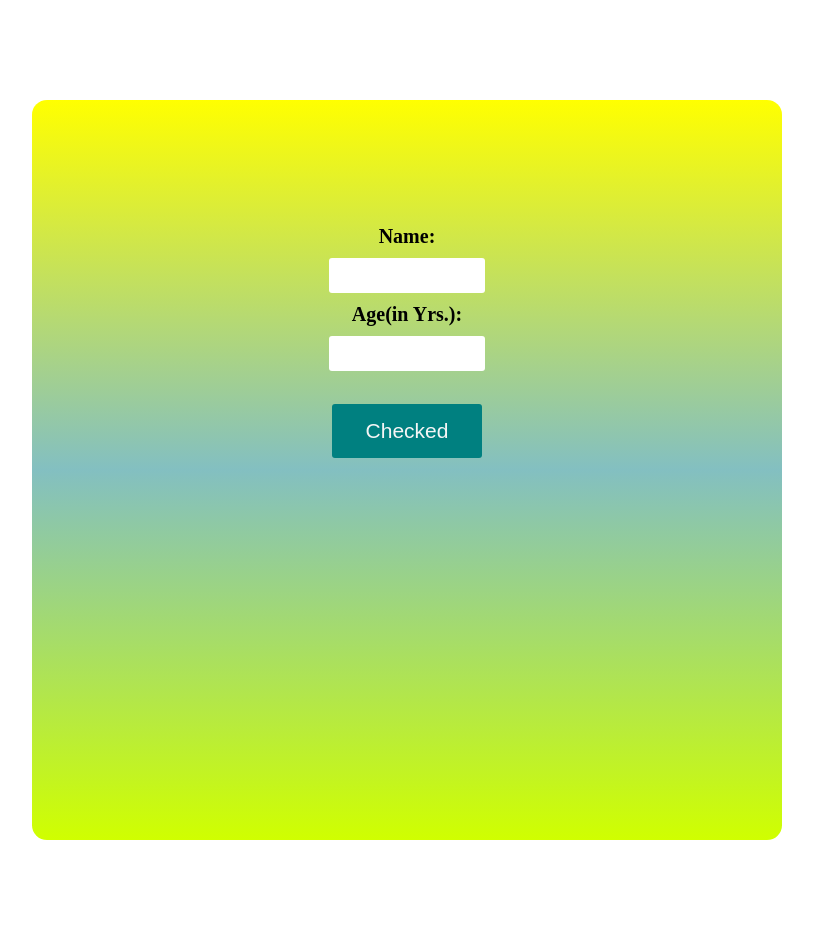
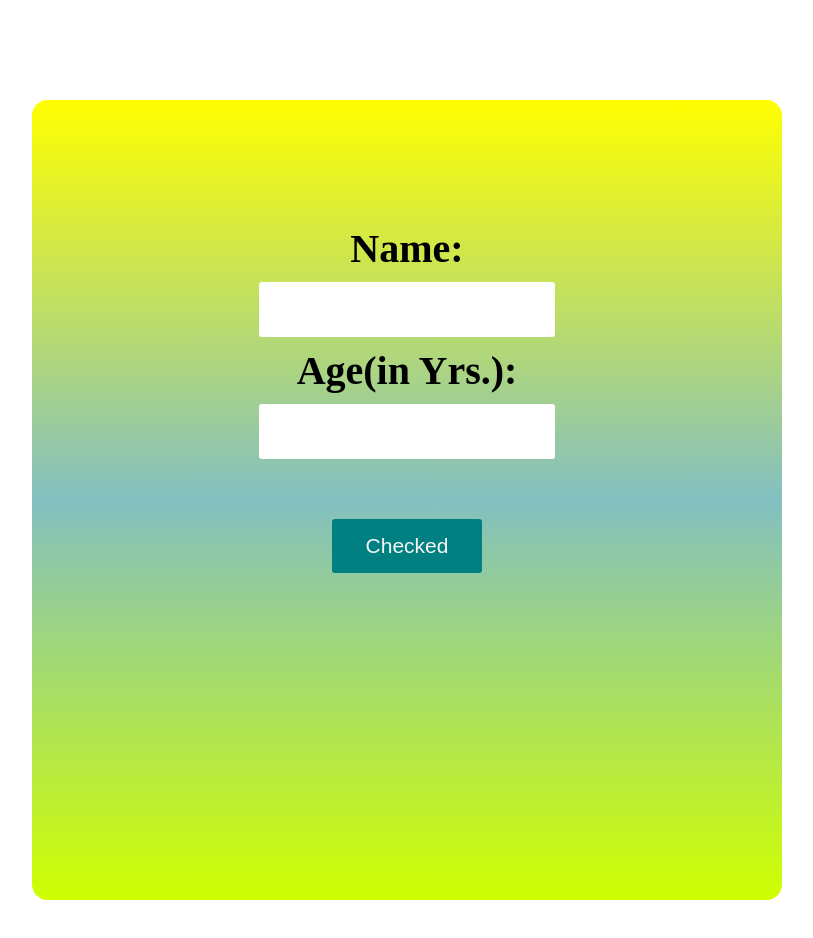
Before and after one commit to coderamritanshu/agecheck, a plain HTML site: page index.html in a window 1280 px wide. Shown: the whole page, without its empty margins (76-889 px from the left). Drawn offline with Linux system fonts and the light colour scheme.

Commit message:
Update index.html

```diff
--- a/index.html
+++ b/index.html
@@ -8,10 +8,10 @@
             border: none;
             text-align: center;
             background-image: linear-gradient(yellow, rgba(0, 124, 128, 0.486), rgb(208, 255, 0));
-            font-size: 20px;
+            font-size: 40px;
             font-weight: bolder;
             width: 700px;
-            height: 590px;
+            height: 650px;
             padding: 125px 25px 25px 25px;
             margin: 100px;
 
@@ -19,8 +19,8 @@
         input[type=text]
         {
             margin: 10px;
-            padding: 10px 28px;
-            width:100px;
+            padding: 20px 48px;
+            width:200px;
             border-radius: 3px;
             border:none;
             cursor:pointer;
@@ -29,8 +29,8 @@
         input[type=number]
         {
             margin: 10px;
-            padding: 10px 28px;
-            width:100px;
+            padding: 20px 48px;
+            width:200px;
             border-radius: 3px;
             border:none;
             cursor:pointer;
```
